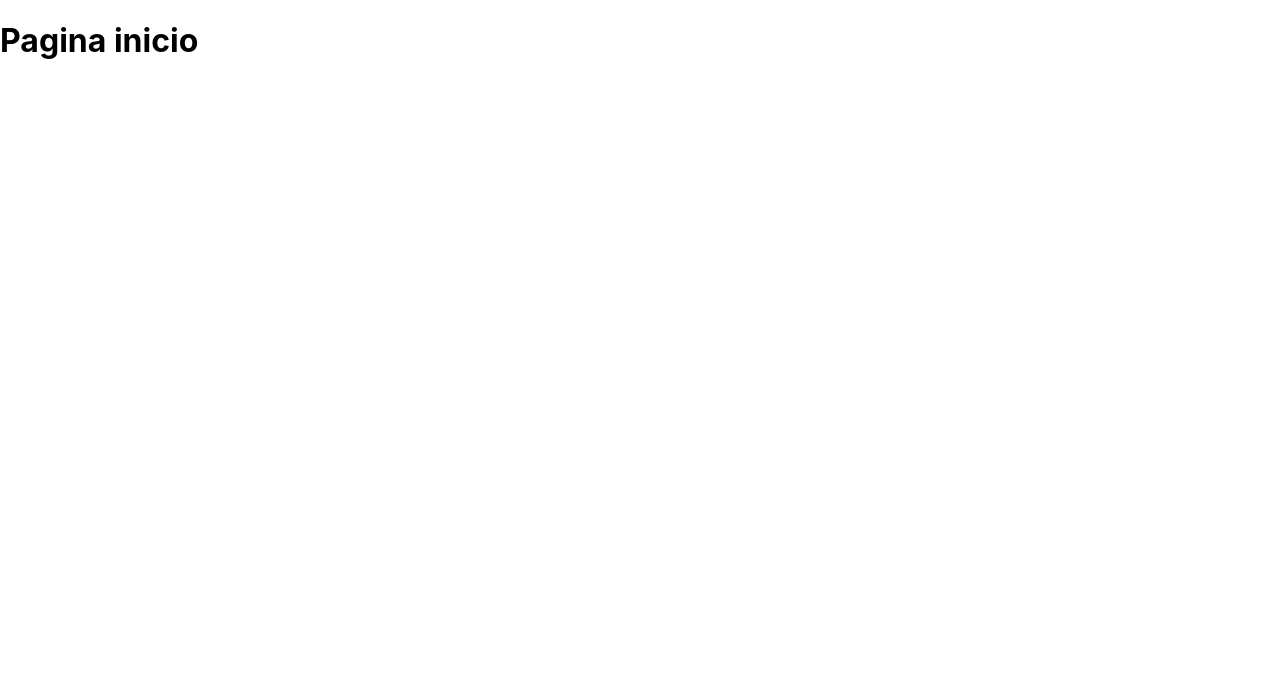
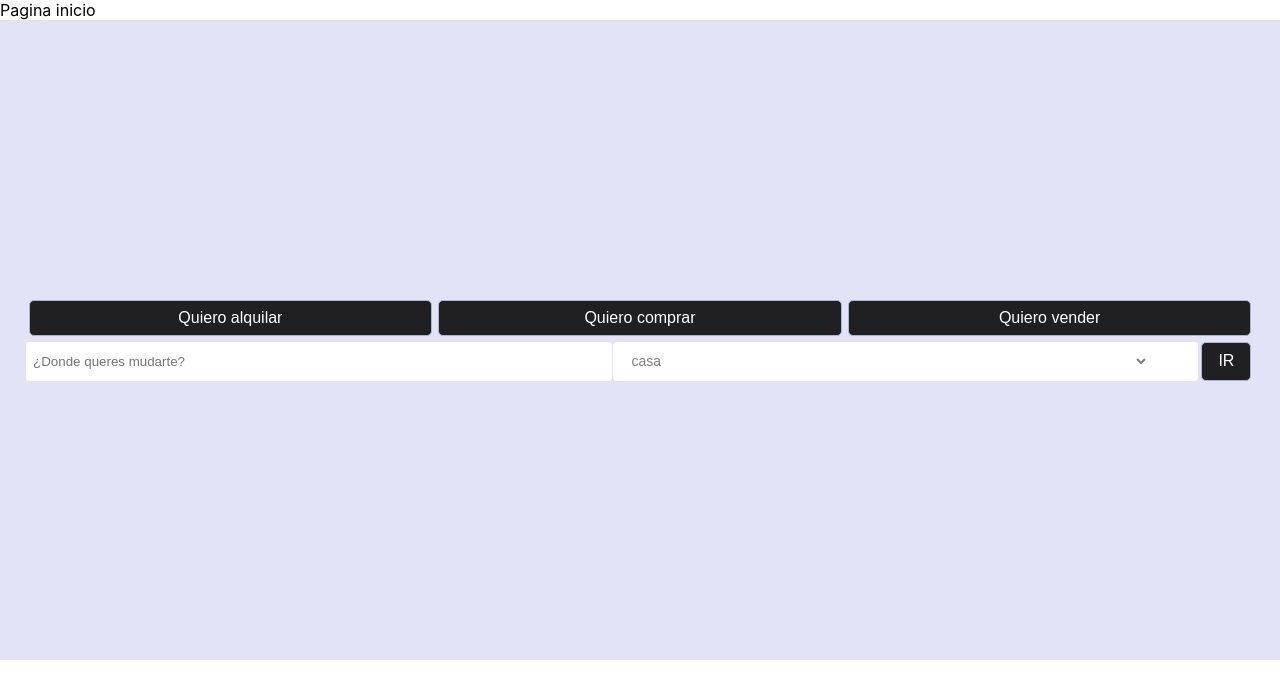
Before and after one commit to No-Country/C8-50-typescript-react, a React (Create React App) app in the folder frontend/: page / in a window 1280 px wide. Shown: the top 698 px of the page. Built offline with nearby package versions, Linux system fonts and the light colour scheme.

Commit message:
feat: search home maquetacion

```diff
--- a/frontend/package.json
+++ b/frontend/package.json
@@ -50,6 +50,7 @@
     ]
   },
   "devDependencies": {
+    "@types/styled-components": "^5.1.26",
     "@typescript-eslint/eslint-plugin": "^5.43.0",
     "eslint": "^8.27.0",
     "eslint-config-standard-with-typescript": "^23.0.0",
--- a/frontend/src/components/HomeSearch/HomeSearch.tsx
+++ b/frontend/src/components/HomeSearch/HomeSearch.tsx
@@ -1,7 +1,85 @@
+import {
+	InputBtn,
+	Form,
+	ContainerDiv,
+	WrapperDiv,
+	Input,
+	Select,
+	Button,
+} from '../../styled-components/styled.homeSearch';
+
 function HomeSearch(): any {
+	const handleChange = (e: any): void => {
+		const val = e.target.value;
+		console.log(val);
+	};
+
+	const handleSelect = (e: any): void => {
+		const optionArr = Object.values(e.target.selectedOptions).map(
+			(op: any) => op.value
+		);
+		console.log(optionArr[0]);
+	};
+	const handleClick = (e: any): void => {
+		const form = e;
+		console.log(form);
+	};
+
+	const handleSubmit = (e: any): void => {
+		e.preventDefault();
+	};
+
 	return (
 		<>
-			<form></form>
+			<Form onSubmit={handleSubmit}>
+				<ContainerDiv>
+					<InputBtn
+						onClick={() => {
+							handleClick('alquilar');
+						}}
+					>
+						Quiero alquilar
+					</InputBtn>
+
+					<InputBtn
+						onClick={() => {
+							handleClick('comprar');
+						}}
+					>
+						Quiero comprar
+					</InputBtn>
+
+					<InputBtn
+						onClick={() => {
+							handleClick('vender');
+						}}
+					>
+						Quiero vender
+					</InputBtn>
+				</ContainerDiv>
+
+				<ContainerDiv>
+					<WrapperDiv>
+						<Input
+							type='text'
+							placeholder='¿Donde queres mudarte?'
+							autoComplete='off'
+							spellCheck='false'
+							name='keywords'
+							onChange={handleChange}
+						/>
+					</WrapperDiv>
+					<WrapperDiv>
+						<Select onChange={handleSelect}>
+							<option value='casa'>casa</option>
+							<option value='depto'>depto</option>
+							<option value='chakra'>chakra</option>
+						</Select>
+					</WrapperDiv>
+
+					<Button type='submit'>IR</Button>
+				</ContainerDiv>
+			</Form>
 		</>
 	);
 }
--- a/frontend/src/pages/Home/home.tsx
+++ b/frontend/src/pages/Home/home.tsx
@@ -1,3 +1,9 @@
+import HomeSearch from '../../components/HomeSearch/HomeSearch';
 export default function Home(): any {
-	return <h1>Pagina inicio</h1>;
+	return (
+		<>
+			Pagina inicio
+			<HomeSearch />
+		</>
+	);
 }
--- /dev/null
+++ b/frontend/src/styled-components/styled.homeSearch.tsx
@@ -0,0 +1,76 @@
+import styled from 'styled-components';
+
+export const Form = styled.form`
+	width: 100%;
+	display: flex;
+	justify-content: center;
+
+	flex-direction: column;
+	background-color: #1c1ac51f;
+	border: none;
+	height: 80vh;
+`;
+
+export const InputBtn = styled.button`
+	width: 100%;
+	background: #0e0e0ee8;
+	color: #fff;
+	font-size: 1em;
+	margin: 3px;
+	padding: 0.5em 1em;
+	border: 1px solid #a9b8c9;
+	border-radius: 5px;
+`;
+
+export const ContainerDiv = styled.div`
+	display: flex;
+	justify-content: center;
+	margin: 0 2%;
+`;
+
+export const WrapperDiv = styled.div`
+	width: 100%;
+	background: #fff;
+	margin: 3px 0.5px;
+	border-radius: 4px;
+`;
+
+export const Input = styled.input`
+	width: 95%;
+	padding: 12px 7px;
+	border: none;
+	border-radius: 4px;
+	display: block;
+	color: #a9b8c9;
+	-webkit-appearance: none;
+`;
+
+export const Select = styled.select`
+	width: 90%;
+	height: 38px;
+	background: white;
+	color: gray;
+	padding-left: 5px;
+	font-size: 14px;
+	border: none;
+	margin-left: 10px;
+
+	option {
+		color: black;
+		background: white;
+		display: flex;
+		white-space: pre;
+		min-height: 20px;
+		padding: 0px 2px 1px;
+	}
+`;
+
+export const Button = styled.button`
+	background: #0e0e0ee8;
+	color: #fff;
+	font-size: 1em;
+	margin: 3px;
+	padding: 0.5em 1em;
+	border: 1px solid #a9b8c9;
+	border-radius: 5px;
+`;
```
Also changed, not shown: frontend/.eslintrc.js, frontend/src/assets/index.tsx (deleted), frontend/src/hooks/index.tsx (deleted), frontend/src/models/index.tsx (deleted), frontend/src/styled-components/index.tsx (deleted), 1 other file (tests, documents, lock files or other folders).
